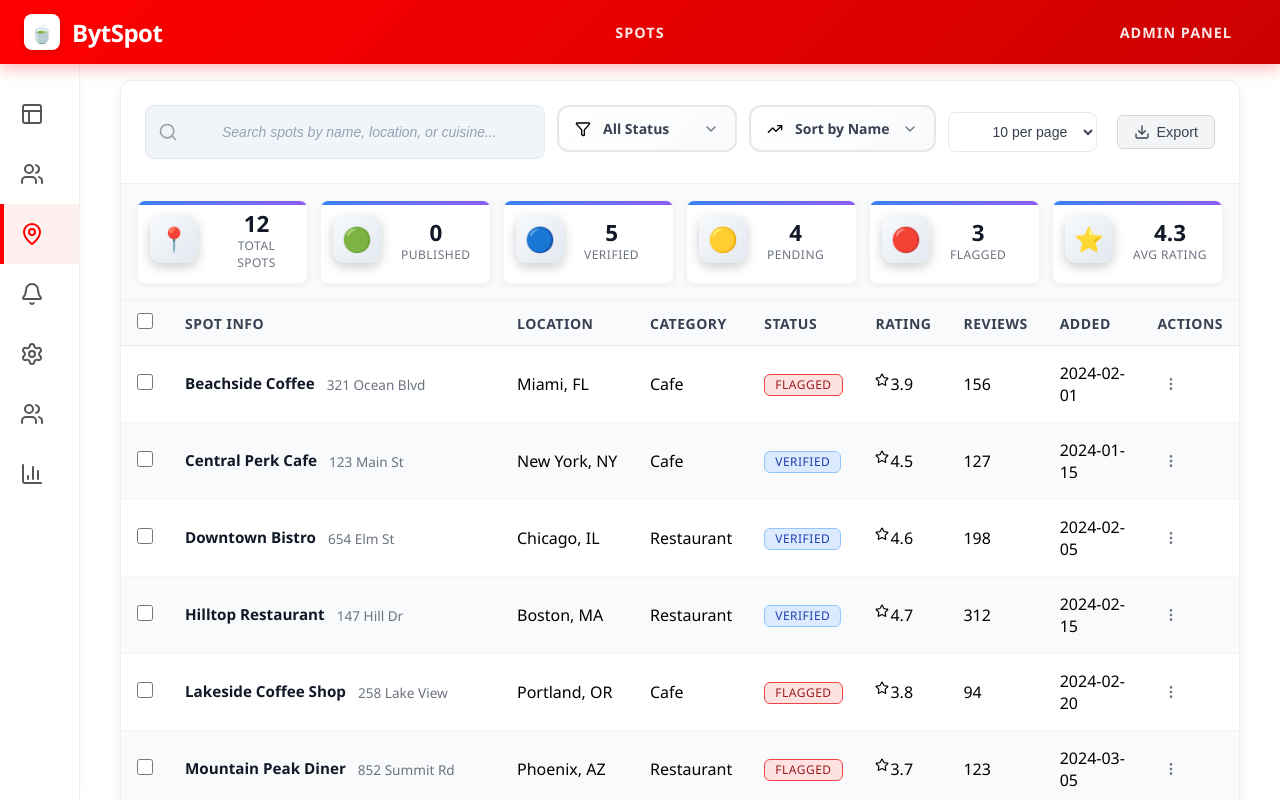
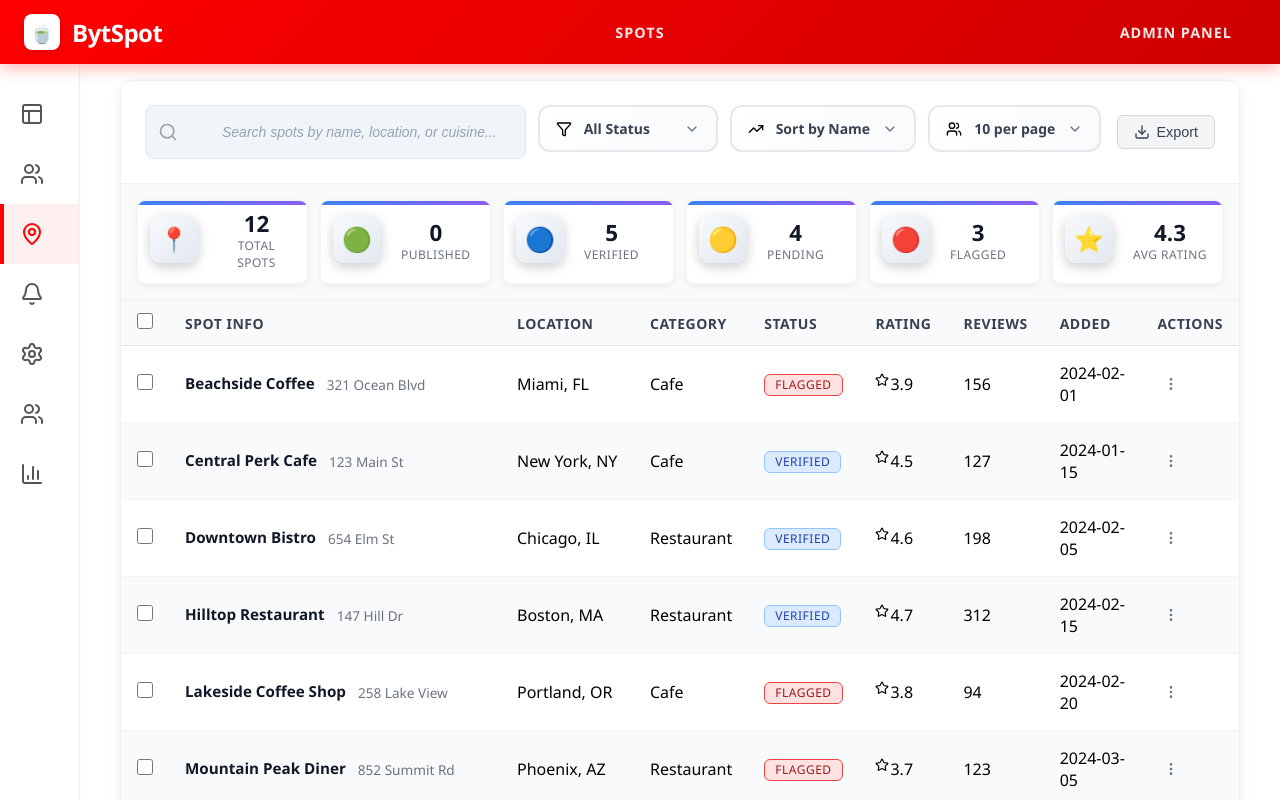
Before and after one commit to Sinxn-coder/chai-in, a React (Vite) app: page / in a window 1280 px wide. Both pictures are taken after a click on the item 39 px from the left and 234 px from the top of the page. Shown: the top 800 px of the page. Built offline with nearby package versions, Linux system fonts and the light colour scheme.

Commit message:
Redesign items per page dropdown with modern styling and enhanced UX

```diff
--- a/src/App.jsx
+++ b/src/App.jsx
@@ -286,6 +286,7 @@ export default function App() {
   const [statusFilter, setStatusFilter] = useState('all');
   const [showStatusDropdown, setShowStatusDropdown] = useState(false);
   const [showSortDropdown, setShowSortDropdown] = useState(false);
+  const [showItemsPerPageDropdown, setShowItemsPerPageDropdown] = useState(false);
   const [selectedUsers, setSelectedUsers] = useState([]);
   const [activeDropdown, setActiveDropdown] = useState(null);
   const [selectedSpots, setSelectedSpots] = useState([]);
@@ -1939,18 +1940,48 @@ export default function App() {
                   </div>
                 )}
               </div>
-              <div className="items-per-page-dropdown">
-                <select
-                  value={itemsPerPage}
-                  onChange={(e) => handleItemsPerPageChange(e.target.value)}
-                  className="items-per-page-select"
-                >
-                  <option value="2">2 per page</option>
-                  <option value="5">5 per page</option>
-                  <option value="10">10 per page</option>
-                  <option value="20">20 per page</option>
-                  <option value="50">50 per page</option>
-                </select>
+              <div className="modern-items-per-page-dropdown">
+                <div className="items-per-page-trigger" onClick={() => setShowItemsPerPageDropdown(!showItemsPerPageDropdown)}>
+                  <Users size={16} />
+                  <span className="items-per-page-label">
+                    {itemsPerPage} per page
+                  </span>
+                  <ChevronDown
+                    size={16}
+                    className={`dropdown-arrow ${showItemsPerPageDropdown ? 'open' : ''}`}
+                  />
+                </div>
+                {showItemsPerPageDropdown && (
+                  <div className="items-per-page-menu">
+                    {[
+                      { value: 2, label: '2 per page', icon: '📄', description: 'Minimal view' },
+                      { value: 5, label: '5 per page', icon: '📋', description: 'Compact view' },
+                      { value: 10, label: '10 per page', icon: '📝', description: 'Standard view' },
+                      { value: 20, label: '20 per page', icon: '📊', description: 'Extended view' },
+                      { value: 50, label: '50 per page', icon: '📚', description: 'Maximum view' }
+                    ].map(option => (
+                      <div
+                        key={option.value}
+                        className={`items-per-page-item ${itemsPerPage === option.value ? 'active' : ''}`}
+                        onClick={() => {
+                          handleItemsPerPageChange(option.value);
+                          setShowItemsPerPageDropdown(false);
+                        }}
+                      >
+                        <div className="items-per-page-content">
+                          <div className="items-per-page-main">
+                            <span className="items-per-page-icon">{option.icon}</span>
+                            <span className="items-per-page-text">{option.label}</span>
+                            {itemsPerPage === option.value && (
+                              <div className="items-per-page-checkmark">✓</div>
+                            )}
+                          </div>
+                          <div className="items-per-page-description">{option.description}</div>
+                        </div>
+                      </div>
+                    ))}
+                  </div>
+                )}
               </div>
             </div>
             <div className="spots-actions">
--- a/src/index.css
+++ b/src/index.css
@@ -693,6 +693,267 @@ main {
 .search-input:focus {
   border-color: #FF0000;
   box-shadow: 0 0 0 3px rgba(255, 0, 0, 0.1);
+}
+
+/* Modern Items Per Page Dropdown Styles */
+.modern-items-per-page-dropdown {
+  position: relative;
+  z-index: 98;
+}
+
+.items-per-page-trigger {
+  display: flex;
+  align-items: center;
+  gap: 12px;
+  padding: 12px 16px;
+  background: linear-gradient(135deg, #ffffff 0%, #f8fafc 100%);
+  border: 2px solid #e5e7eb;
+  border-radius: 12px;
+  cursor: pointer;
+  transition: all 0.3s cubic-bezier(0.4, 0, 0.2, 1);
+  min-width: 160px;
+  position: relative;
+  overflow: hidden;
+}
+
+.items-per-page-trigger::before {
+  content: '';
+  position: absolute;
+  top: 0;
+  left: -100%;
+  width: 100%;
+  height: 100%;
+  background: linear-gradient(90deg, transparent, rgba(139, 92, 246, 0.05), transparent);
+  transition: left 0.6s ease;
+}
+
+.items-per-page-trigger:hover::before {
+  left: 100%;
+}
+
+.items-per-page-trigger:hover {
+  border-color: #8b5cf6;
+  box-shadow: 0 4px 16px rgba(139, 92, 246, 0.1);
+  transform: translateY(-2px);
+}
+
+.items-per-page-label {
+  flex: 1;
+  font-size: 0.875rem;
+  font-weight: 600;
+  color: #374151;
+  text-align: left;
+}
+
+.items-per-page-menu {
+  position: absolute;
+  top: calc(100% + 8px);
+  left: 0;
+  right: 0;
+  background: white;
+  border: 2px solid #e5e7eb;
+  border-radius: 16px;
+  box-shadow: 0 12px 40px rgba(0, 0, 0, 0.15);
+  overflow: hidden;
+  z-index: 101;
+  animation: itemsPerPageSlideIn 0.3s cubic-bezier(0.34, 1.56, 0.64, 1);
+  backdrop-filter: blur(8px);
+  min-width: 260px;
+}
+
+@keyframes itemsPerPageSlideIn {
+  0% {
+    opacity: 0;
+    transform: translateY(-10px) scale(0.95);
+  }
+  100% {
+    opacity: 1;
+    transform: translateY(0) scale(1);
+  }
+}
+
+.items-per-page-item {
+  cursor: pointer;
+  transition: all 0.3s cubic-bezier(0.4, 0, 0.2, 1);
+  position: relative;
+  overflow: hidden;
+  border-bottom: 1px solid #f3f4f6;
+}
+
+.items-per-page-item:last-child {
+  border-bottom: none;
+}
+
+.items-per-page-item::before {
+  content: '';
+  position: absolute;
+  top: 0;
+  left: -100%;
+  width: 100%;
+  height: 100%;
+  background: linear-gradient(90deg, transparent, rgba(139, 92, 246, 0.03), transparent);
+  transition: left 0.4s ease;
+}
+
+.items-per-page-item:hover::before {
+  left: 100%;
+}
+
+.items-per-page-item:hover {
+  background: linear-gradient(135deg, #f3f4f6 0%, #e5e7eb 100%);
+}
+
+.items-per-page-item:hover .items-per-page-main {
+  padding-left: 20px;
+}
+
+.items-per-page-item.active {
+  background: linear-gradient(135deg, #8b5cf6 0%, #7c3aed 100%);
+  color: white;
+}
+
+.items-per-page-item.active .items-per-page-main {
+  font-weight: 600;
+}
+
+.items-per-page-item.active .items-per-page-description {
+  color: rgba(255, 255, 255, 0.9);
+}
+
+.items-per-page-content {
+  padding: 14px;
+}
+
+.items-per-page-main {
+  display: flex;
+  align-items: center;
+  gap: 12px;
+  margin-bottom: 4px;
+  transition: padding-left 0.3s ease;
+}
+
+.items-per-page-icon {
+  font-size: 1.125rem;
+  width: 24px;
+  text-align: center;
+  flex-shrink: 0;
+}
+
+.items-per-page-text {
+  flex: 1;
+  font-size: 0.875rem;
+  font-weight: 500;
+  color: inherit;
+}
+
+.items-per-page-checkmark {
+  width: 20px;
+  height: 20px;
+  background: rgba(255, 255, 255, 0.2);
+  border-radius: 50%;
+  display: flex;
+  align-items: center;
+  justify-content: center;
+  font-size: 0.75rem;
+  color: white;
+  font-weight: bold;
+  animation: itemsPerPageCheckmarkPulse 2s infinite;
+}
+
+@keyframes itemsPerPageCheckmarkPulse {
+  0%, 100% {
+    opacity: 0.8;
+    transform: scale(1);
+  }
+  50% {
+    opacity: 1;
+    transform: scale(1.1);
+  }
+}
+
+.items-per-page-description {
+  font-size: 0.75rem;
+  color: #6b7280;
+  opacity: 0.8;
+  padding-left: 36px;
+  font-style: italic;
+  transition: color 0.3s ease;
+}
+
+/* Responsive Design for Items Per Page Dropdown */
+@media (max-width: 768px) {
+  .items-per-page-trigger {
+    min-width: 140px;
+    padding: 10px 14px;
+  }
+
+  .items-per-page-label {
+    font-size: 0.8rem;
+  }
+
+  .items-per-page-menu {
+    min-width: 220px;
+    border-radius: 12px;
+    box-shadow: 0 8px 24px rgba(0, 0, 0, 0.1);
+  }
+
+  .items-per-page-content {
+    padding: 12px;
+  }
+
+  .items-per-page-icon {
+    font-size: 1rem;
+    width: 20px;
+  }
+
+  .items-per-page-text {
+    font-size: 0.8rem;
+  }
+
+  .items-per-page-description {
+    font-size: 0.7rem;
+    padding-left: 32px;
+  }
+}
+
+@media (max-width: 480px) {
+  .items-per-page-trigger {
+    min-width: 120px;
+    padding: 8px 12px;
+    gap: 8px;
+  }
+
+  .items-per-page-label {
+    font-size: 0.75rem;
+  }
+
+  .items-per-page-menu {
+    min-width: 180px;
+  }
+
+  .items-per-page-content {
+    padding: 10px;
+  }
+
+  .items-per-page-icon {
+    font-size: 0.875rem;
+    width: 18px;
+  }
+
+  .items-per-page-text {
+    font-size: 0.75rem;
+  }
+
+  .items-per-page-description {
+    font-size: 0.65rem;
+    padding-left: 28px;
+  }
+
+  .items-per-page-checkmark {
+    width: 16px;
+    height: 16px;
+    font-size: 0.625rem;
+  }
 }
 
 /* Modern Sort Dropdown Styles */
```
